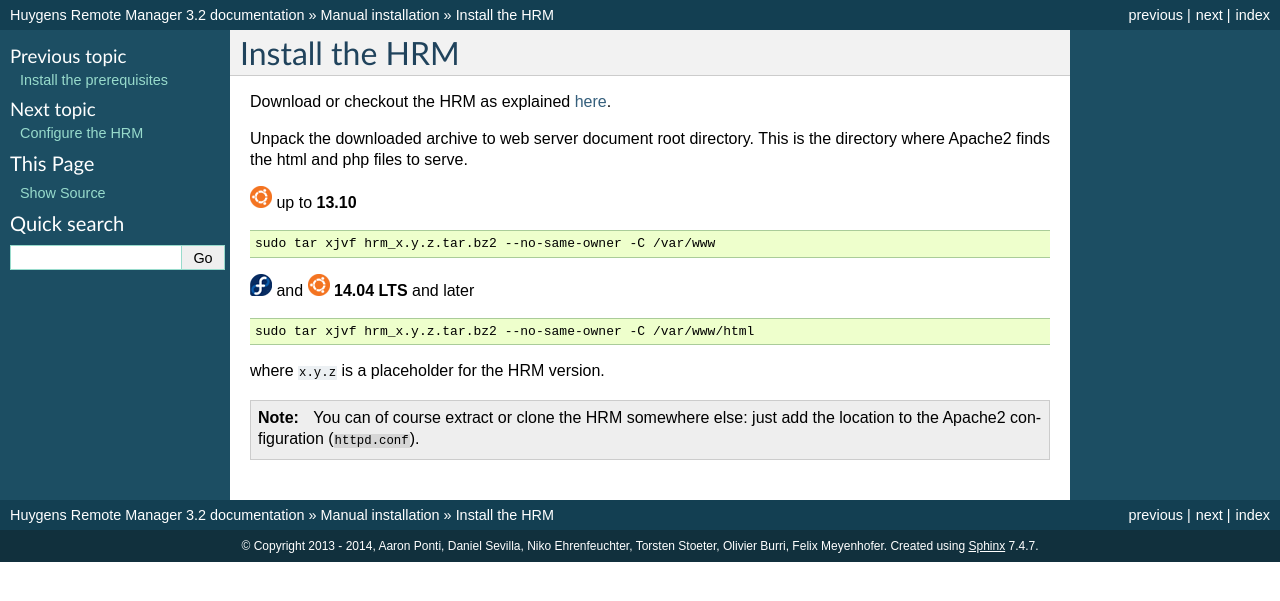
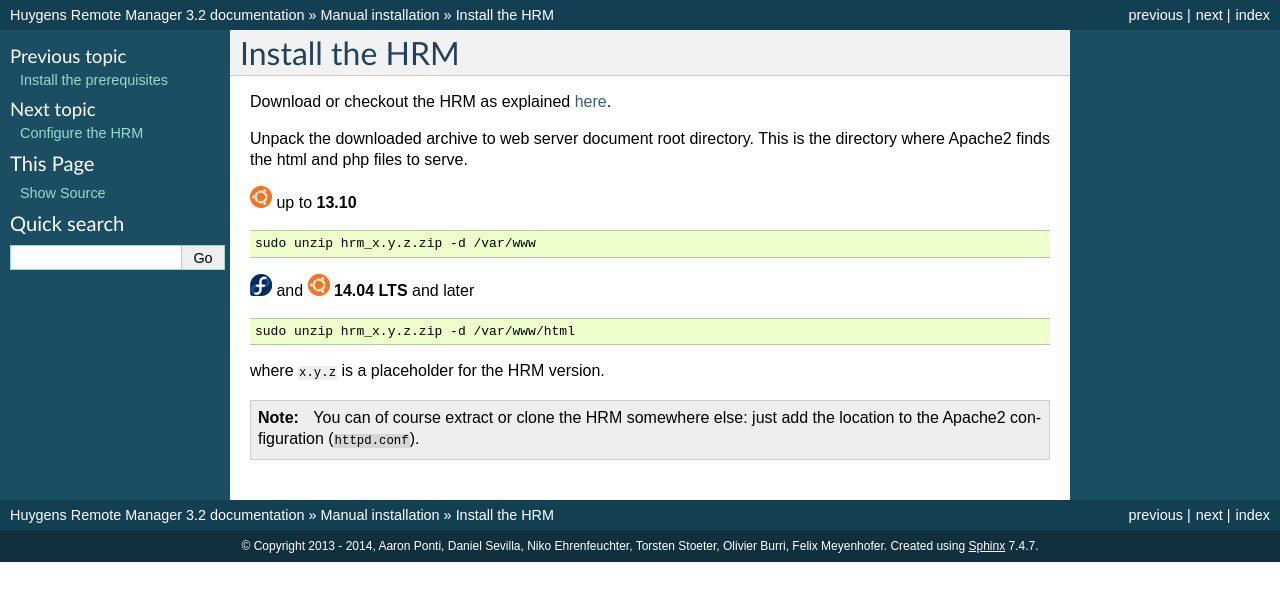
Before and after one commit to aarpon/hrm_docs, a Sphinx documentation site: the page built from docs/install.rst, in a window 1280 px wide. Shown: the top 601 px of the page. Built offline with Sphinx 7.4.7, drawn with Linux system fonts in a browser that asks for light colours.

Commit message:
Replace tar with unzip in explanation on how to uncompress the HRM package.

```diff
--- a/docs/install.rst
+++ b/docs/install.rst
@@ -15,13 +15,13 @@
 
 .. code-block:: sh
 
-    sudo tar xjvf hrm_x.y.z.tar.bz2 --no-same-owner -C /var/www
+    sudo unzip hrm_x.y.z.zip -d /var/www
 
 |fedora| and |ubuntu| **14.04 LTS** and later
 
 .. code-block:: sh
 
-    sudo tar xjvf hrm_x.y.z.tar.bz2 --no-same-owner -C /var/www/html
+    sudo unzip hrm_x.y.z.zip -d /var/www/html
 
 where ``x.y.z`` is a placeholder for the HRM version.
 
```
